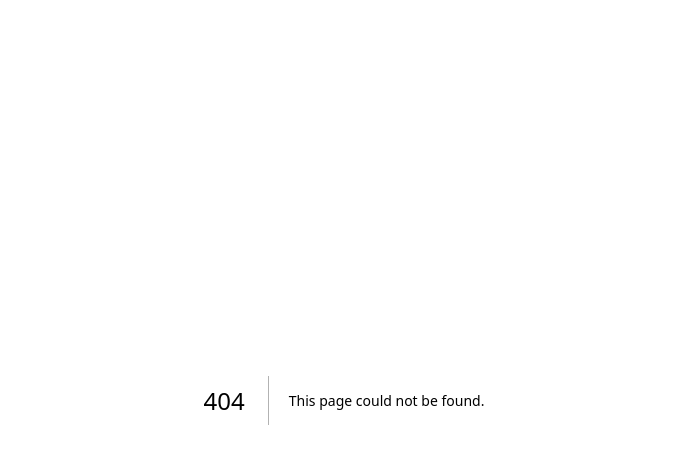
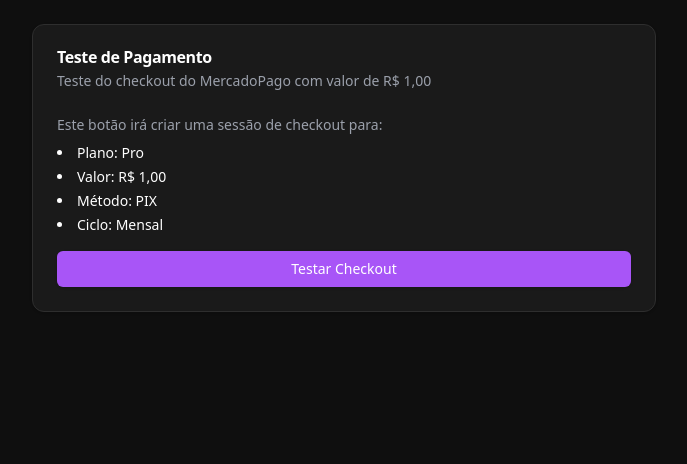
Before and after one commit to alextavares/aichat, a Next.js app: page /test-payment in a window 1280 px wide. Before the commit this address had no page. Shown: the top 464 px of the page, without its empty margins (296-983 px from the left). Built offline with nearby package versions, Linux system fonts and the light colour scheme.

Commit message:
feat: Adiciona página de teste de pagamento
- Cria página /test-payment para testar checkout do MercadoPago
- Facilita testes com valores de R$ 1,00
- Mostra resultado da API e redireciona automaticamente

```diff
--- /dev/null
+++ b/app/test-payment/page.tsx
@@ -0,0 +1,105 @@
+"use client"
+
+import { useState } from 'react'
+import { Button } from '@/components/ui/button'
+import { Card, CardContent, CardDescription, CardHeader, CardTitle } from '@/components/ui/card'
+import { useRouter } from 'next/navigation'
+import { Loader2 } from 'lucide-react'
+
+export default function TestPaymentPage() {
+  const [isLoading, setIsLoading] = useState(false)
+  const [result, setResult] = useState<any>(null)
+  const router = useRouter()
+
+  const testCheckout = async () => {
+    setIsLoading(true)
+    setResult(null)
+
+    try {
+      const response = await fetch('/api/mercadopago/checkout', {
+        method: 'POST',
+        headers: { 'Content-Type': 'application/json' },
+        body: JSON.stringify({
+          planId: 'pro',
+          paymentMethod: 'pix',
+          billingCycle: 'monthly'
+        })
+      })
+
+      const data = await response.json()
+      setResult({
+        status: response.status,
+        data: data
+      })
+
+      if (data.url) {
+        // Auto redirect after 3 seconds
+        setTimeout(() => {
+          window.location.href = data.url
+        }, 3000)
+      }
+    } catch (error: any) {
+      setResult({
+        status: 'error',
+        data: { error: error.message }
+      })
+    } finally {
+      setIsLoading(false)
+    }
+  }
+
+  return (
+    <div className="container mx-auto p-6 max-w-2xl">
+      <Card>
+        <CardHeader>
+          <CardTitle>Teste de Pagamento</CardTitle>
+          <CardDescription>
+            Teste do checkout do MercadoPago com valor de R$ 1,00
+          </CardDescription>
+        </CardHeader>
+        <CardContent className="space-y-4">
+          <div className="space-y-2">
+            <p className="text-sm text-muted-foreground">
+              Este botão irá criar uma sessão de checkout para:
+            </p>
+            <ul className="list-disc list-inside text-sm space-y-1">
+              <li>Plano: Pro</li>
+              <li>Valor: R$ 1,00</li>
+              <li>Método: PIX</li>
+              <li>Ciclo: Mensal</li>
+            </ul>
+          </div>
+
+          <Button
+            onClick={testCheckout}
+            disabled={isLoading}
+            className="w-full"
+          >
+            {isLoading ? (
+              <>
+                <Loader2 className="mr-2 h-4 w-4 animate-spin" />
+                Criando checkout...
+              </>
+            ) : (
+              'Testar Checkout'
+            )}
+          </Button>
+
+          {result && (
+            <div className="mt-4 p-4 bg-muted rounded-lg">
+              <p className="font-semibold text-sm mb-2">Resultado:</p>
+              <pre className="text-xs overflow-auto">
+                {JSON.stringify(result, null, 2)}
+              </pre>
+              {result.data?.url && (
+                <p className="mt-2 text-sm text-green-600">
+                  Redirecionando em 3 segundos...
+                </p>
+              )}
+            </div>
+          )}
+        </CardContent>
+      </Card>
+    </div>
+  )
+}
```
